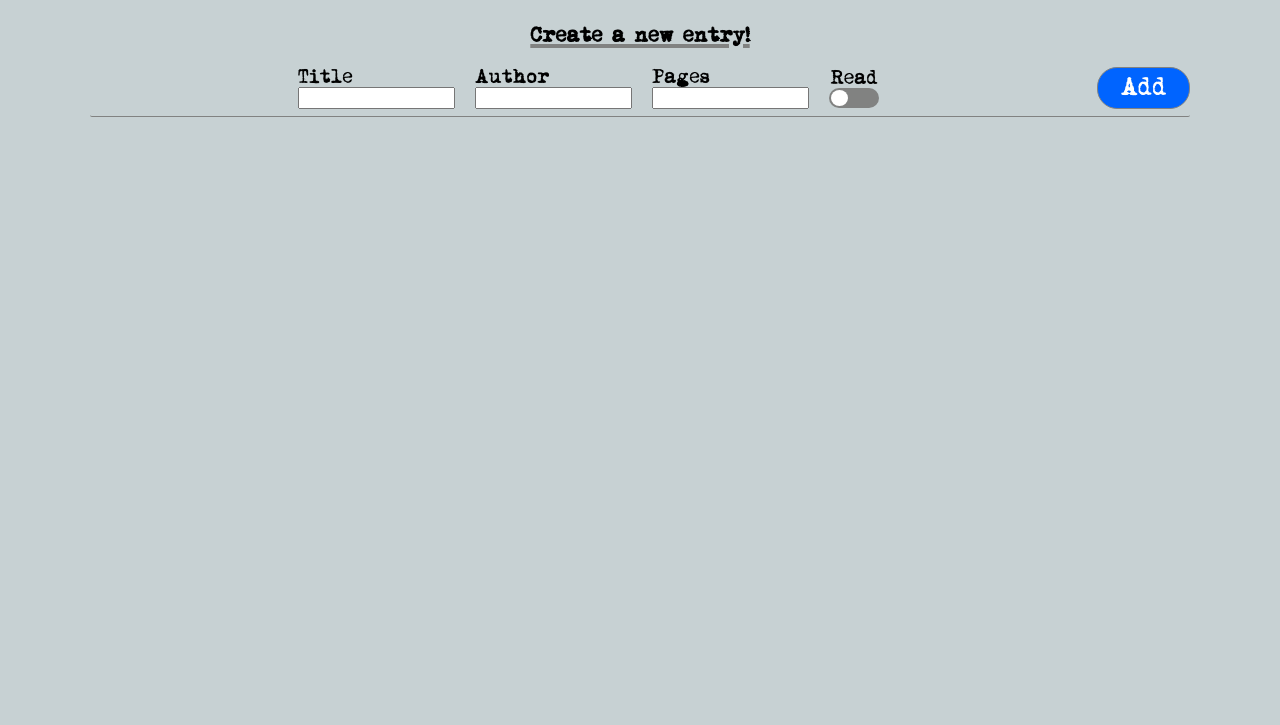
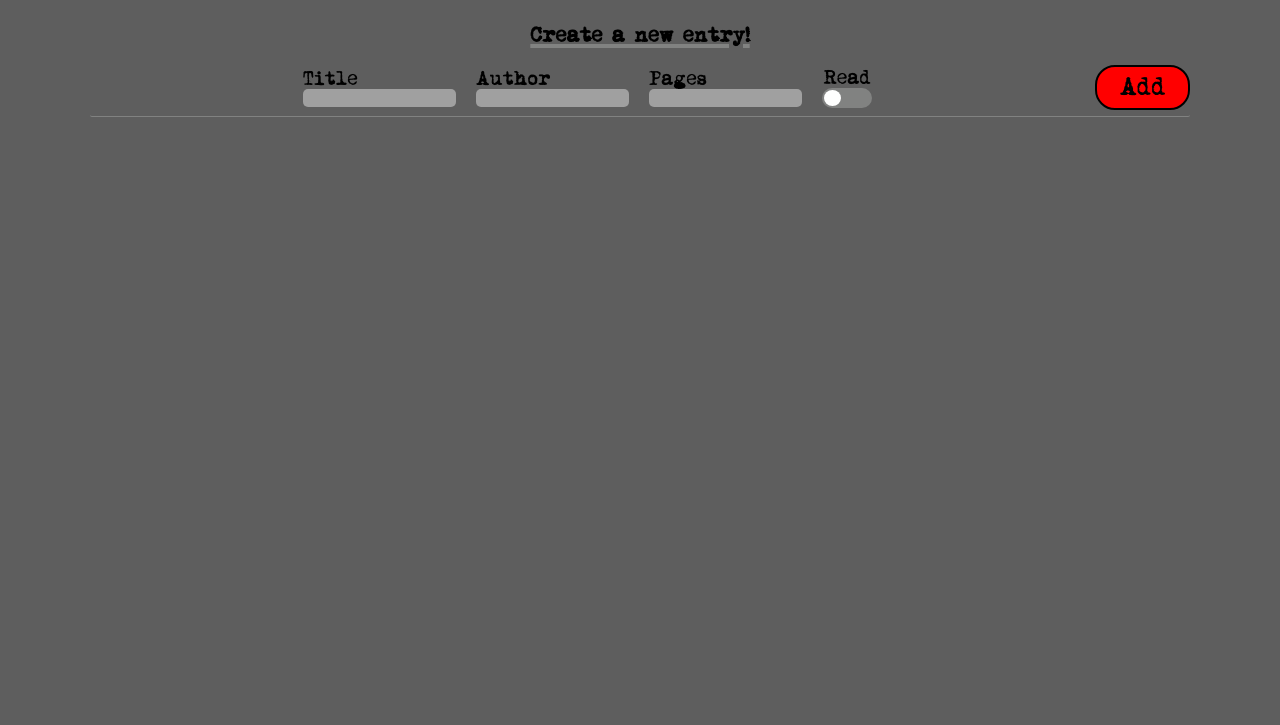
Before and after one commit to XenoNick/odin-library, a website: page index.html in a window 1280 px wide. Shown: the part 91-816 px from the top of the page. Drawn offline with Linux system fonts and the light colour scheme.

Commit message:
Change the styling of input controls

```diff
--- a/styles.css
+++ b/styles.css
@@ -5,7 +5,7 @@
   font-weight: normal;
   font-style: normal;
 }
-:root{
+:root {
   font-family: 'typewriter', sans-serif;
   --dark-color: #818281;
 }
@@ -14,7 +14,7 @@ body {
   justify-content: center;
   box-sizing: border-box;
   min-height: 100vh;
-  background-color: #c7d1d3;
+  background-color: #5e5e5e;
 }
 .grid-container {
   width: 1200px;
@@ -47,24 +47,24 @@ form {
   display: flex;
   flex-direction: column;
 }
-.divider{
+.divider {
   display: flex;
   justify-content: center;
   align-items: center;
   width: 100%;
   gap: 20px;
 }
-.title{
+.title {
   text-decoration: underline 4px solid var(--dark-color);
 }
 /* Add Button */
 .add-button {
   align-self: flex-end;
-  padding: .3em 1em;
+  padding: 0.3em 1em;
   font-size: 1.4rem;
-  color: #fff;
-  background-color: #0064ff;
-  border: 1px solid var(--dark-color);
+  color: #000;
+  background-color: #ff0000;
+  border: 2px solid #000;
   border-radius: 20px;
   font-family: inherit;
 }
@@ -73,7 +73,7 @@ form {
   cursor: pointer;
 }
 .add-button:active {
-  outline: 3px solid #00ff70;
+  background-color: #ce0000;
 }
 /*  */
 /* Toggle switch */
@@ -116,12 +116,18 @@ input[type='checkbox'] {
   transform: translateX(29px);
 }
 #read:checked + .slider {
-  background-color: #0064ff;
+  background-color: #ff0000;
 }
 /*  */
 .input label {
   font-size: 1.1rem;
 }
-.input input{
+.input input {
   font-family: inherit;
+  background-color: rgb(160, 160, 160);
+  border: none;
+  border-radius: 5px;
 }
+.input input:focus {
+  outline: 2px solid #ff0000;
+}
```
Lines whose indentation alone changed are shown as unchanged.
